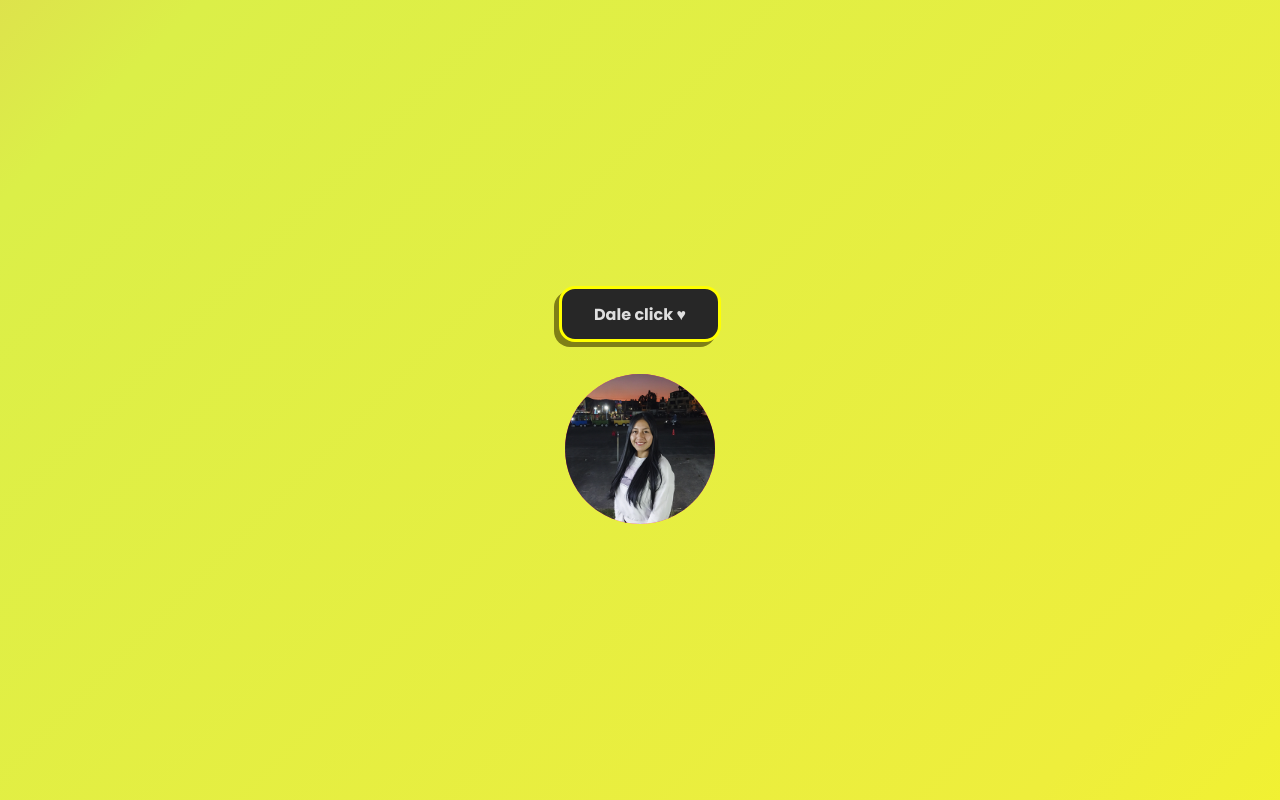
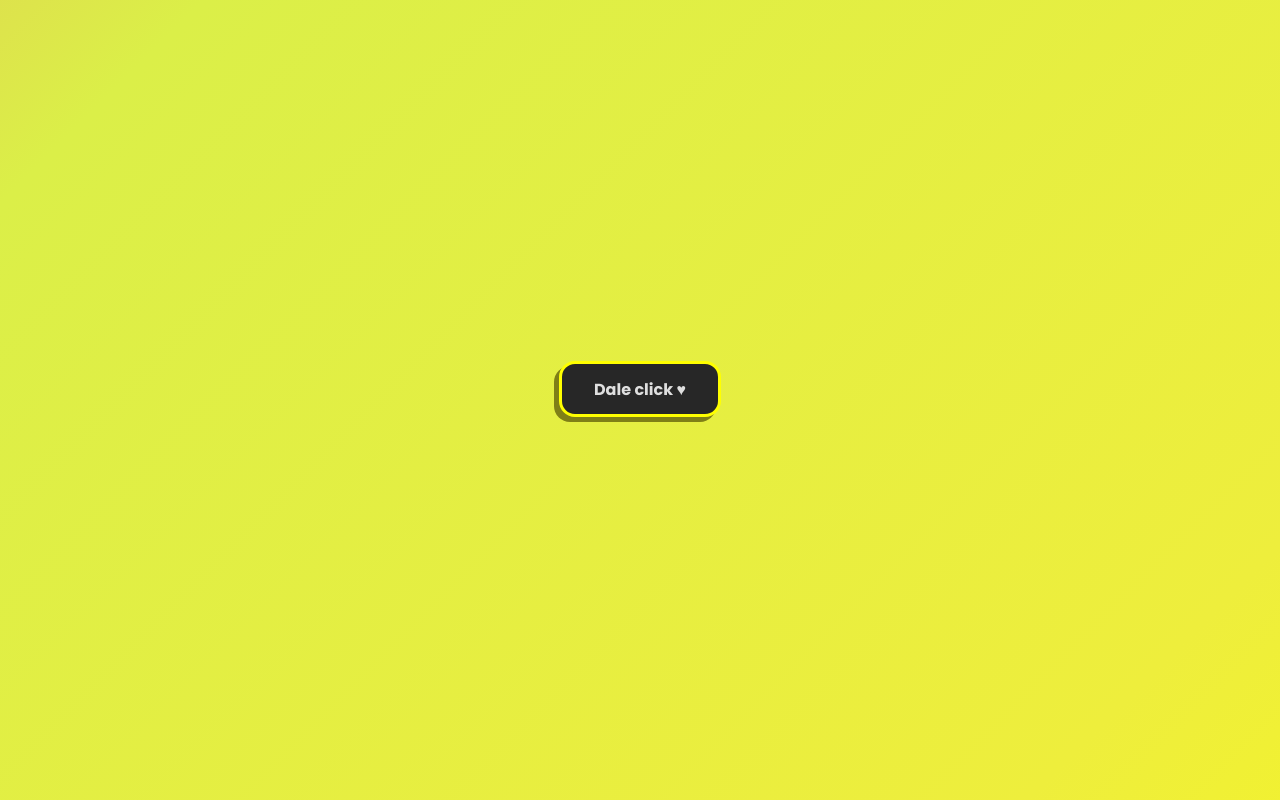
Before and after one commit to IvanSanchezDesarrollador/canvas-flores-amarillas, a plain HTML site: page index.html in a window 1280 px wide. Drawn offline with Linux system fonts and the light colour scheme; a web font is replaced by a local one.

Commit message:
Update index.html
segundoCommit

```diff
--- a/index.html
+++ b/index.html
@@ -21,9 +21,7 @@
 
         <div class="Contenedor-Binicio">
             <button class="Button" id="BVer"> Dale click ♥</button>
-            <div class="circulo">
-                <img src="./img/imgFlorJanet.jpg" alt="">
-            </div>
+
 
         </div>
 
```
